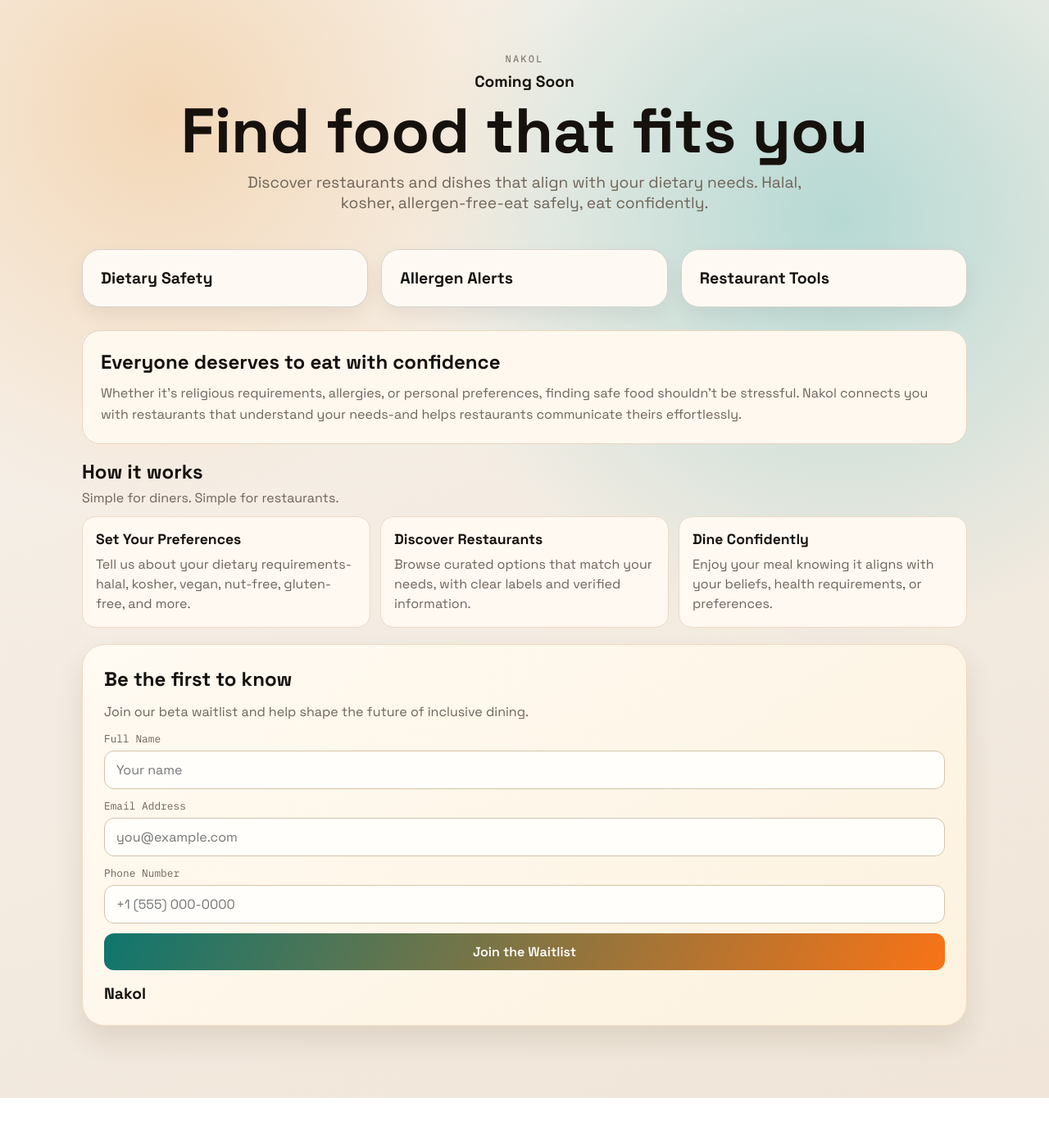
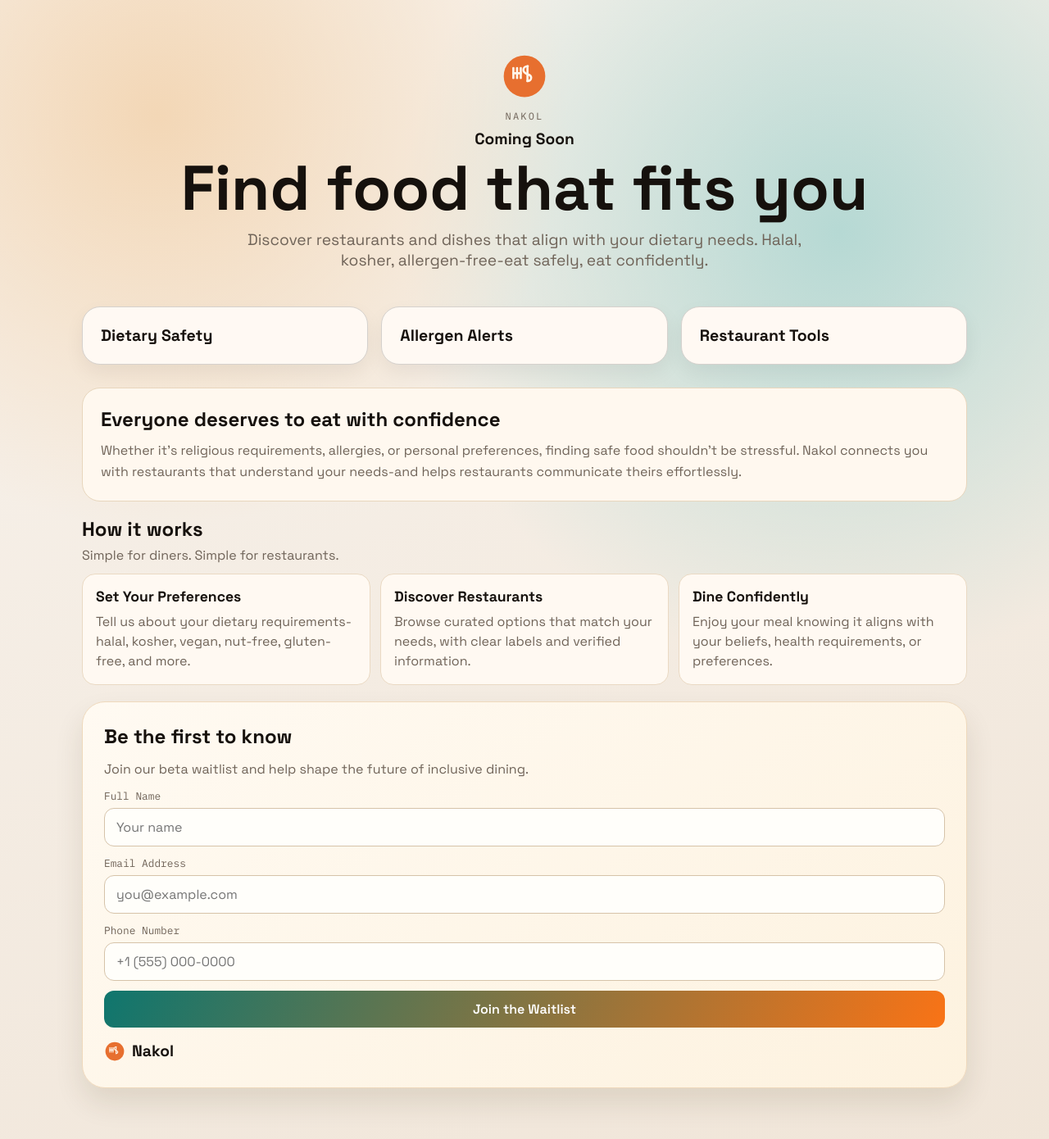
Before and after one commit to KevinHongJY/Nakol_demo, a Next.js app: page / in a window 1280 px wide. Shown: the top 1390 px of the page at 82% size. Before the commit the page ends 1340 px from the top, so only its background shows below. Built offline with nearby package versions, Linux system fonts and the light colour scheme.

Commit message:
Add Nakol brand icon to page and site favicon

```diff
--- a/app/globals.css
+++ b/app/globals.css
@@ -37,6 +37,12 @@ body {
   text-align: center;
   margin-bottom: 44px;
   animation: rise 600ms ease-out;
+}
+
+.brand-head {
+  display: flex;
+  justify-content: center;
+  margin-bottom: 12px;
 }
 
 .eyebrow {
@@ -228,6 +234,9 @@ button:disabled {
   margin: 16px 0 0;
   font-size: 1.2rem;
   font-weight: 700;
+  display: inline-flex;
+  align-items: center;
+  gap: 8px;
 }
 
 @keyframes rise {
--- a/app/layout.tsx
+++ b/app/layout.tsx
@@ -15,7 +15,12 @@ const plexMono = IBM_Plex_Mono({
 
 export const metadata: Metadata = {
   title: "Nakol Style Site",
-  description: "Vercel + Supabase ready landing page"
+  description: "Vercel + Supabase ready landing page",
+  icons: {
+    icon: "/nakol-mark.svg",
+    shortcut: "/nakol-mark.svg",
+    apple: "/nakol-mark.svg"
+  }
 };
 
 export default function RootLayout({
--- a/app/page.tsx
+++ b/app/page.tsx
@@ -1,5 +1,6 @@
 "use client";
 
+import Image from "next/image";
 import { FormEvent, useState } from "react";
 
 type SubmitState = {
@@ -62,6 +63,9 @@ export default function Home() {
   return (
     <main className="page">
       <section className="hero">
+        <div className="brand-head">
+          <Image src="/nakol-mark.svg" alt="Nakol icon" width={58} height={58} priority />
+        </div>
         <p className="eyebrow">Nakol</p>
         <p className="coming">Coming Soon</p>
         <h1>Find food that fits you</h1>
@@ -151,7 +155,10 @@ export default function Home() {
         {state.message ? (
           <p className={state.type === "error" ? "status error" : "status success"}>{state.message}</p>
         ) : null}
-        <p className="brand-footer">Nakol</p>
+        <p className="brand-footer">
+          <Image src="/nakol-mark.svg" alt="Nakol icon" width={26} height={26} />
+          <span>Nakol</span>
+        </p>
       </section>
     </main>
   );
```
Also changed, not shown: public/nakol-mark.svg (added).
